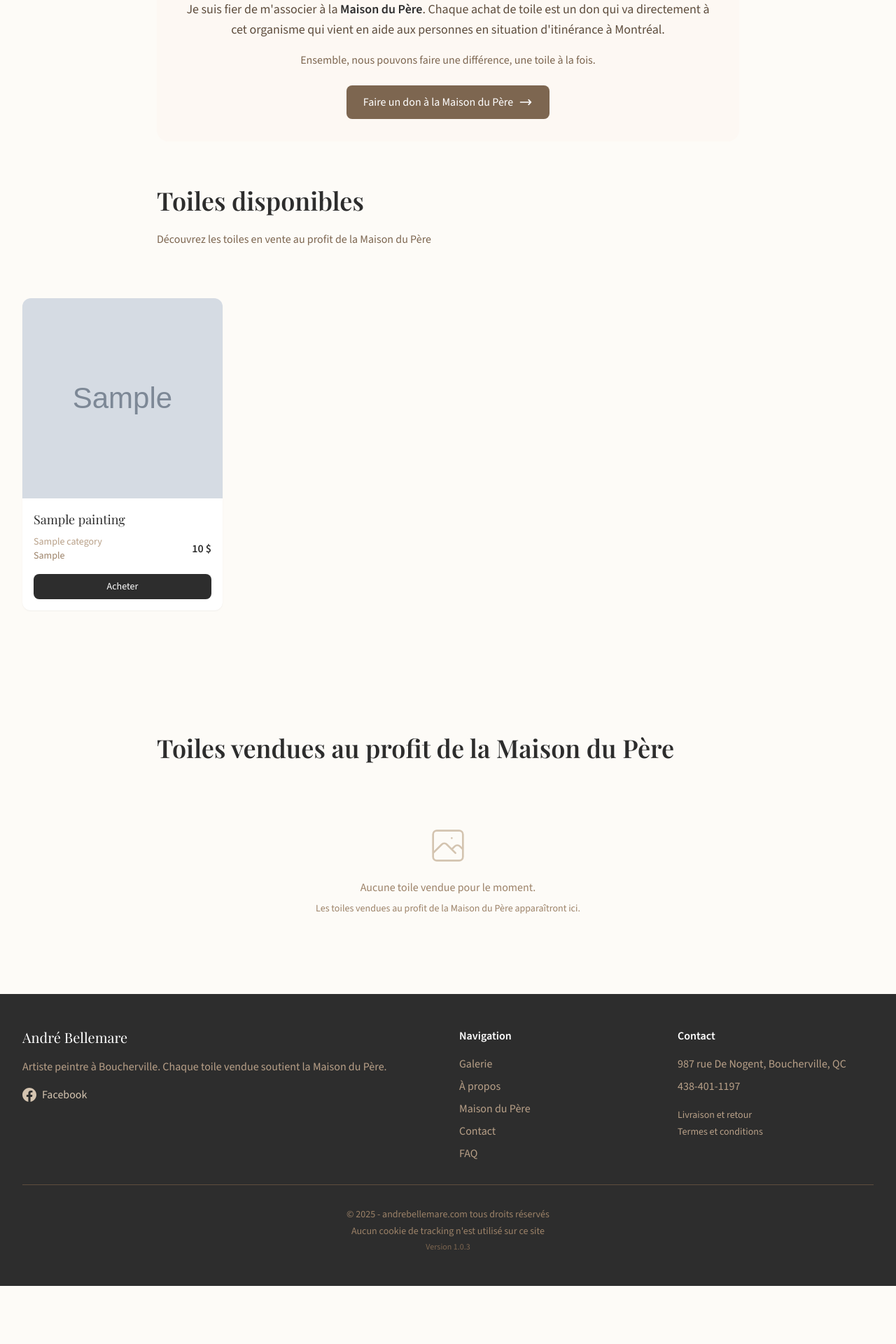
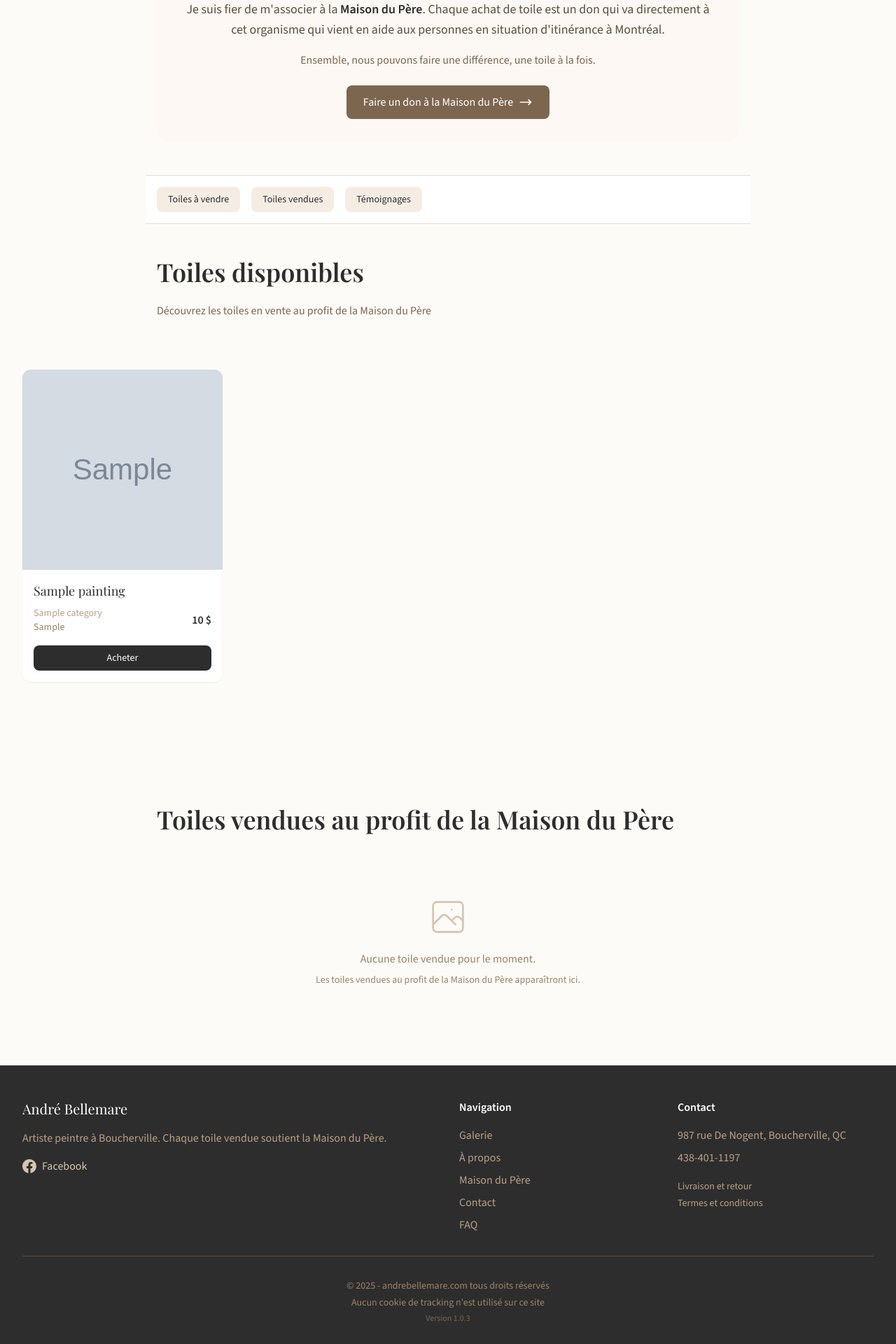
Before and after one commit to vincent-cantin-bellemare/andrebellemare, a Django app: page /maison-du-pere/ in a window 1280 px wide. Shown: the part 1222-3142 px from the top of the page at 70% size. Before the commit the page ends 3059 px from the top, so only its background shows below. Run offline with Django 5.2, Linux system fonts and the light colour scheme; tables that the repository leaves empty hold one stand-in row (values such as "Sample post"); grey boxes marked "Sample" are stand-in pictures; some libraries are stand-ins or nearby versions; some web fonts are replaced.

Commit message:
Add navigation section to 'Maison du Père' page with links to available and sold paintings, and testimonials. Include corresponding sections in the template for better organization. Ensure file ends with a single newline and remove trailing blank lines for improved code cleanliness.

```diff
--- a/templates/pages/maison_du_pere.html
+++ b/templates/pages/maison_du_pere.html
@@ -78,6 +78,19 @@
             </div>
         </div>
 
+        <!-- Section navigation -->
+        <nav class="sticky top-16 z-10 flex flex-wrap gap-4 py-4 -mx-4 px-4 -mb-4 bg-white dark:bg-warm-900/95 backdrop-blur-sm border-y border-warm-200 dark:border-warm-700 scroll-fade-in" aria-label="Navigation des sections">
+            <a href="#toiles-disponibles" class="inline-flex items-center px-4 py-2 rounded-lg bg-warm-100 dark:bg-warm-700/50 text-charcoal dark:text-warm-200 hover:bg-warm-200 dark:hover:bg-warm-600 transition-colors text-sm font-medium">
+                Toiles à vendre
+            </a>
+            <a href="#toiles-vendues" class="inline-flex items-center px-4 py-2 rounded-lg bg-warm-100 dark:bg-warm-700/50 text-charcoal dark:text-warm-200 hover:bg-warm-200 dark:hover:bg-warm-600 transition-colors text-sm font-medium">
+                Toiles vendues
+            </a>
+            <a href="#nos-acheteurs" class="inline-flex items-center px-4 py-2 rounded-lg bg-warm-100 dark:bg-warm-700/50 text-charcoal dark:text-warm-200 hover:bg-warm-200 dark:hover:bg-warm-600 transition-colors text-sm font-medium">
+                Témoignages
+            </a>
+        </nav>
+
         {% if available_paintings %}
         <h2 class="font-display text-3xl md:text-4xl font-semibold text-charcoal dark:text-white mb-6 mt-16 scroll-fade-in transition-all duration-500">Toiles disponibles</h2>
         <p class="text-warm-600 dark:text-warm-400 mb-6 scroll-fade-in transition-all duration-500">Découvrez les toiles en vente au profit de la Maison du Père</p>
@@ -86,6 +99,7 @@
 </div>
 
 <!-- Available Paintings Gallery -->
+<section id="toiles-disponibles" class="scroll-mt-28">
 {% if available_paintings %}
 <div class="max-w-7xl mx-auto px-4 sm:px-6 lg:px-8 pb-12">
     <div class="grid grid-cols-1 sm:grid-cols-2 lg:grid-cols-3 xl:grid-cols-4 gap-6 mb-16">
@@ -97,6 +111,7 @@
     </div>
 </div>
 {% endif %}
+</section>
 
 <div class="max-w-4xl mx-auto px-4 sm:px-6 lg:px-8">
     <article class="prose prose-lg prose-warm dark:prose-invert max-w-none">
@@ -108,6 +123,7 @@
 </div>
 
 <!-- Sold Paintings Gallery -->
+<section id="toiles-vendues" class="scroll-mt-28">
 <div class="max-w-7xl mx-auto px-4 sm:px-6 lg:px-8 pb-12">
     {% if sold_paintings %}
     <div class="grid grid-cols-1 sm:grid-cols-2 lg:grid-cols-3 xl:grid-cols-4 gap-6 mb-12">
@@ -165,8 +181,10 @@
     </div>
     {% endif %}
 </div>
+</section>
 
 <!-- Nos acheteurs -->
+<section id="nos-acheteurs" class="scroll-mt-28">
 {% if buyers_paintings %}
 <div class="max-w-7xl mx-auto px-4 sm:px-6 lg:px-8 py-16">
     <h2 class="font-display text-3xl md:text-4xl font-semibold text-charcoal dark:text-white mb-8 scroll-fade-in transition-all duration-500">Nos acheteurs</h2>
@@ -200,6 +218,7 @@
     </div>
 </div>
 {% endif %}
+</section>
 {% endblock %}
 
 {% block extra_css %}
```
